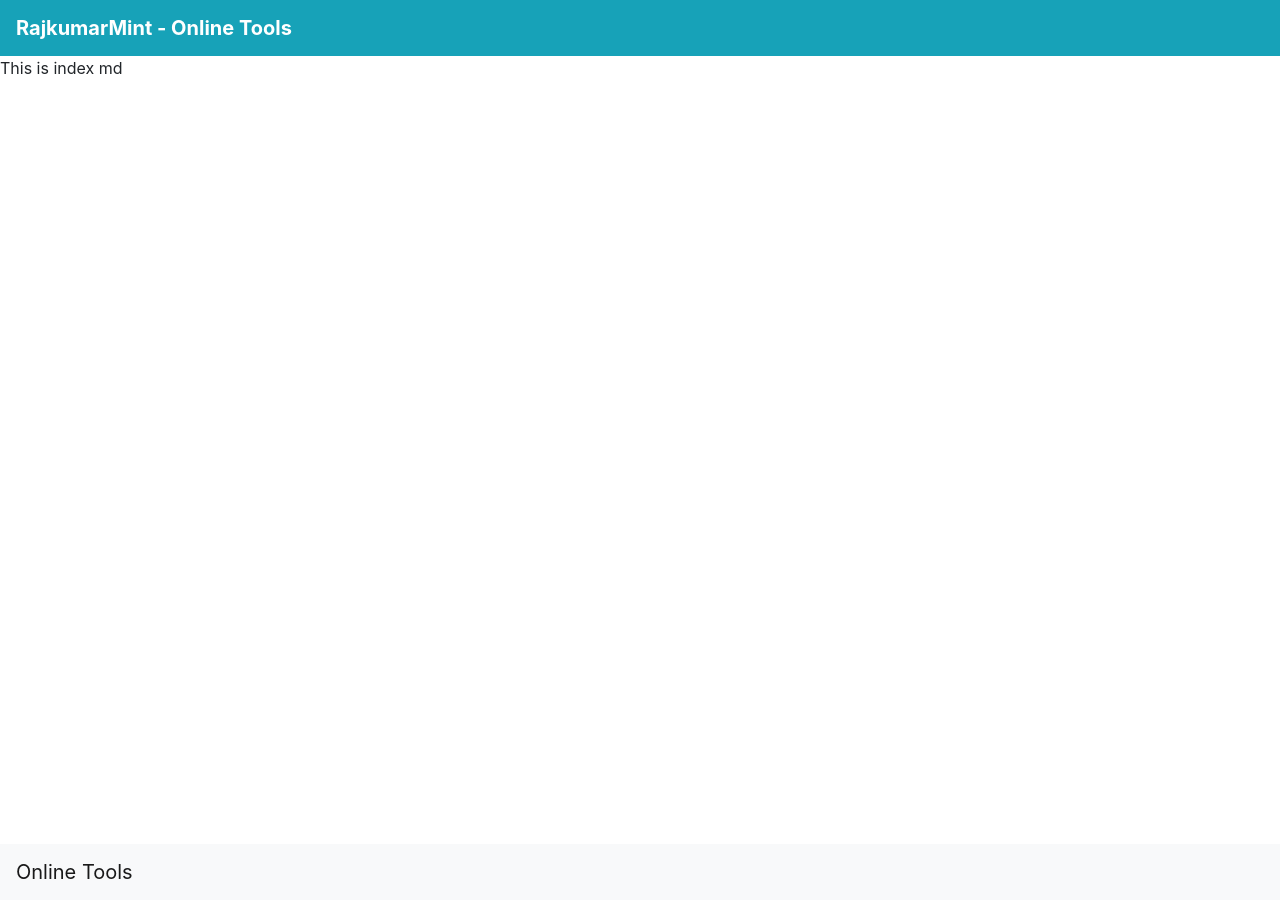
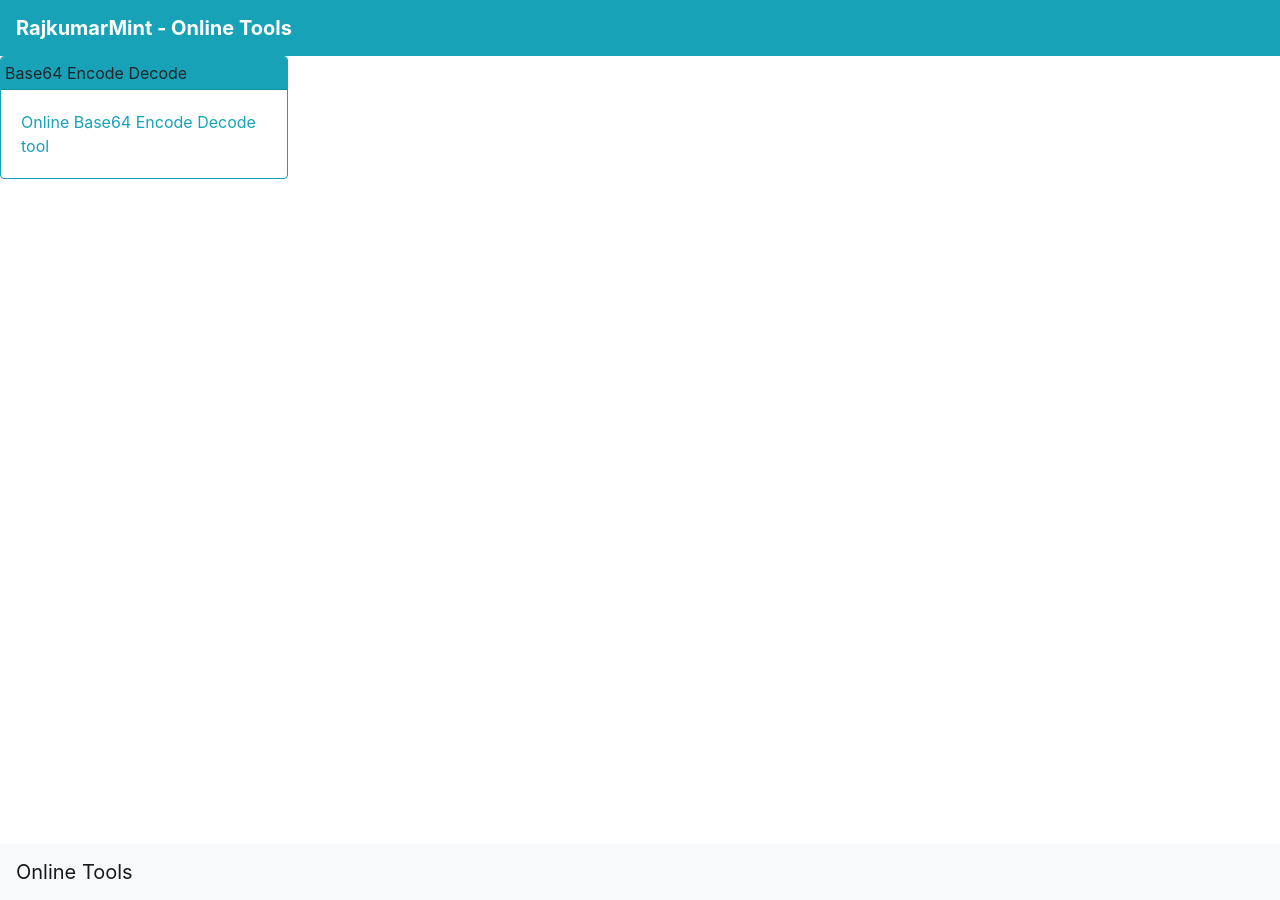
Before and after one commit to RajkumarMint/tools, a Jekyll site: the page built from index.md, in a window 1280 px wide. Built offline with Jekyll 4.4.1, drawn with Linux system fonts in a browser that asks for light colours; nearby versions of some CDN libraries; our own code applies the rules of GitHub Pages for plain Markdown files.

Commit message:
Update index.md

```diff
--- a/index.md
+++ b/index.md
@@ -1 +1,6 @@
-This is index md
+<div class="card border-info" style="max-width: 18rem;">
+  <div class="card-header bg-info p-1">Base64 Encode Decode</div>
+  <div class="card-body text-info">
+    <p class="card-text">Online Base64 Encode Decode tool</p>
+  </div>
+</div>
```
